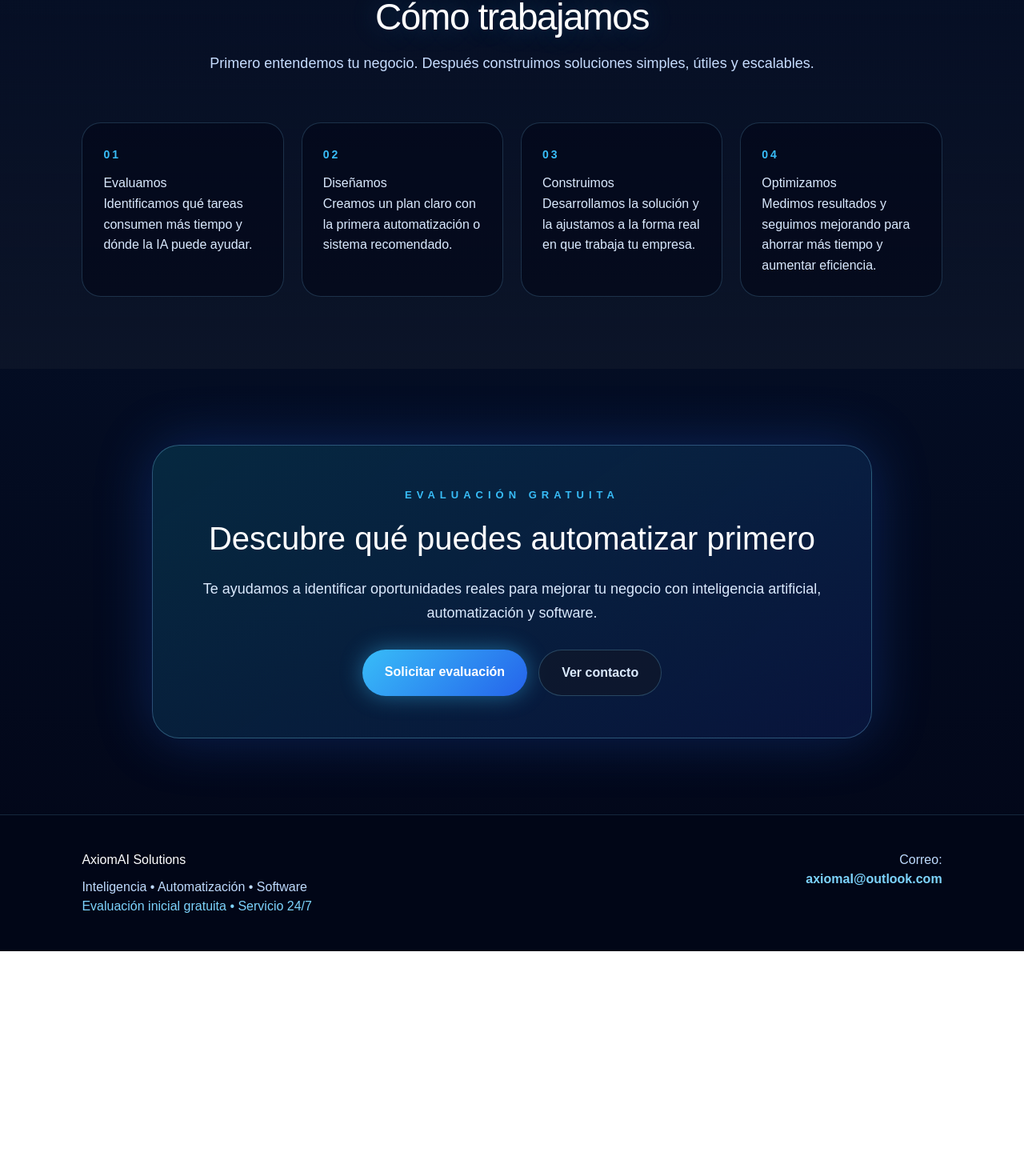
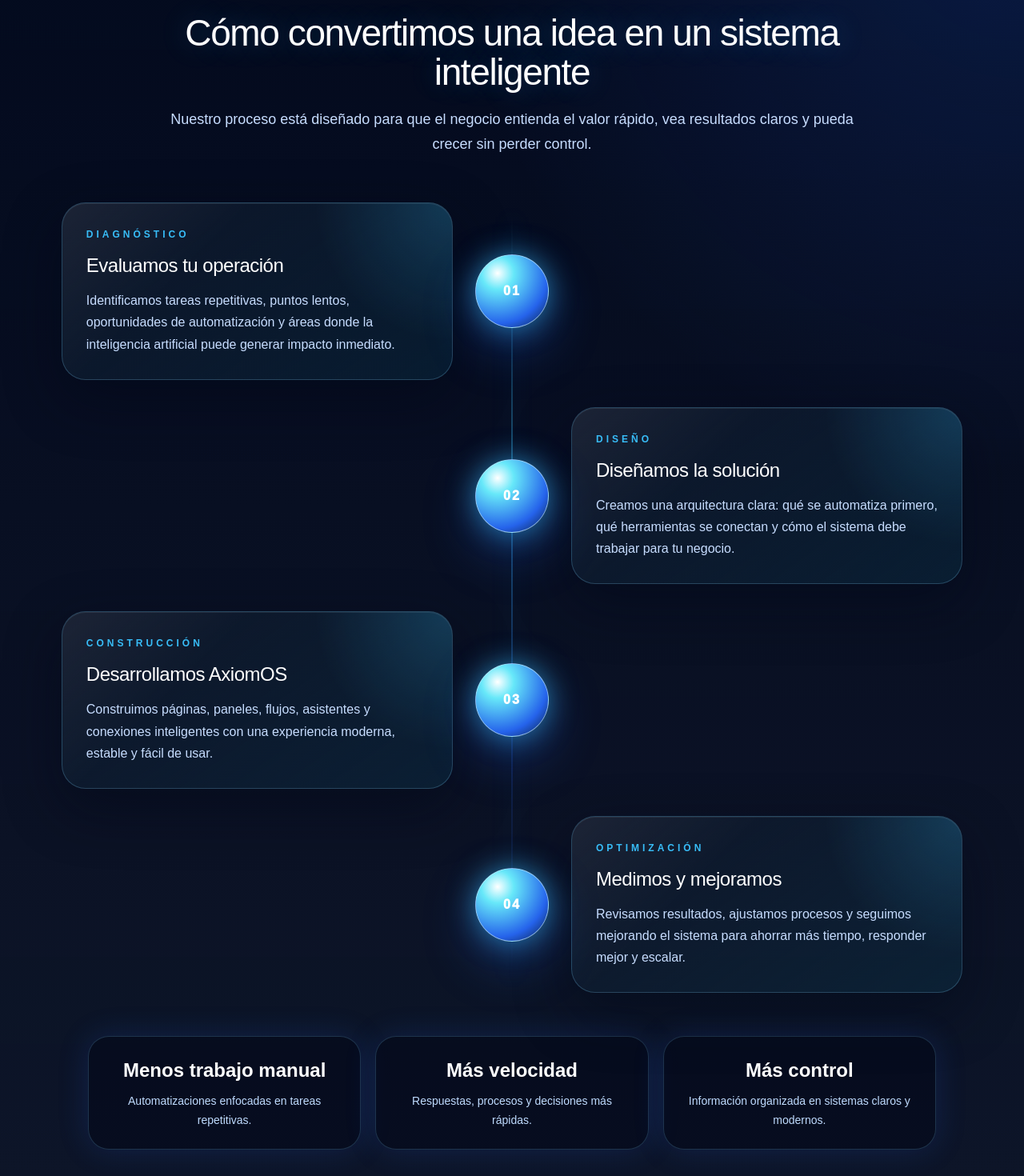
Before and after one commit to axiomaisolutionspr-a11y/AxiomOS, a Next.js app: page / in a window 1280 px wide. Shown: the part 2486-3956 px from the top of the page at 80% size. Before the commit the page ends 3675 px from the top, so only its background shows below. Built offline with nearby package versions, Linux system fonts and the light colour scheme.

Commit message:
Mejorar proceso ejecutivo de AxiomAI

```diff
--- a/app/page.tsx
+++ b/app/page.tsx
@@ -158,15 +158,193 @@ export default function Home() {
               letter-spacing: 3px;
             }
 
+            .axiom-process-shell {
+              max-width: 1160px;
+              margin: 0 auto;
+              position: relative;
+            }
+
+            .axiom-process-line {
+              position: absolute;
+              left: 50%;
+              top: 18px;
+              bottom: 18px;
+              width: 1px;
+              background: linear-gradient(
+                180deg,
+                transparent,
+                rgba(56, 189, 248, 0.75),
+                rgba(37, 99, 235, 0.45),
+                transparent
+              );
+              box-shadow: 0 0 28px rgba(56, 189, 248, 0.45);
+              transform: translateX(-50%);
+            }
+
+            .axiom-process-step {
+              position: relative;
+              display: grid;
+              grid-template-columns: 1fr 92px 1fr;
+              gap: 28px;
+              align-items: center;
+              margin-bottom: 34px;
+            }
+
+            .axiom-process-card {
+              position: relative;
+              min-height: 190px;
+              padding: 30px;
+              border-radius: 30px;
+              background:
+                linear-gradient(145deg, rgba(15,23,42,0.92), rgba(14,116,144,0.14));
+              border: 1px solid rgba(125, 211, 252, 0.24);
+              box-shadow:
+                0 24px 70px rgba(2, 6, 23, 0.45),
+                inset 0 1px 0 rgba(255,255,255,0.08);
+              overflow: hidden;
+            }
+
+            .axiom-process-card::before {
+              content: "";
+              position: absolute;
+              inset: 0;
+              background:
+                radial-gradient(circle at top right, rgba(56,189,248,0.2), transparent 32%),
+                linear-gradient(135deg, rgba(255,255,255,0.06), transparent 34%);
+              pointer-events: none;
+            }
+
+            .axiom-process-card h3 {
+              position: relative;
+              z-index: 2;
+              margin: 0 0 12px;
+              font-size: 24px;
+              color: white;
+              letter-spacing: -0.5px;
+            }
+
+            .axiom-process-card p {
+              position: relative;
+              z-index: 2;
+              margin: 0;
+              color: #c7ddff;
+              line-height: 1.7;
+              font-size: 16px;
+            }
+
+            .axiom-process-orb {
+              position: relative;
+              z-index: 3;
+              width: 92px;
+              height: 92px;
+              border-radius: 50%;
+              display: flex;
+              align-items: center;
+              justify-content: center;
+              background:
+                radial-gradient(circle at 30% 25%, #ffffff, #67e8f9 22%, #2563eb 68%, #071a3a 100%);
+              border: 1px solid rgba(186, 230, 253, 0.66);
+              box-shadow:
+                0 0 34px rgba(56, 189, 248, 0.58),
+                0 24px 65px rgba(37, 99, 235, 0.38);
+              color: white;
+              font-weight: 950;
+              letter-spacing: 2px;
+            }
+
+            .axiom-process-meta {
+              color: #38bdf8;
+              font-size: 12px;
+              font-weight: 900;
+              letter-spacing: 4px;
+              margin-bottom: 12px;
+              position: relative;
+              z-index: 2;
+            }
+
+            .axiom-process-empty {
+              min-height: 1px;
+            }
+
+            .axiom-metric-strip {
+              max-width: 1060px;
+              margin: 54px auto 0;
+              display: grid;
+              grid-template-columns: repeat(3, minmax(0, 1fr));
+              gap: 18px;
+            }
+
+            .axiom-metric {
+              padding: 24px;
+              border-radius: 26px;
+              text-align: center;
+              background: rgba(2, 6, 23, 0.52);
+              border: 1px solid rgba(125, 211, 252, 0.2);
+              box-shadow: 0 0 38px rgba(37, 99, 235, 0.18);
+            }
+
+            .axiom-metric strong {
+              display: block;
+              color: white;
+              font-size: 24px;
+              margin-bottom: 8px;
+            }
+
+            .axiom-metric span {
+              color: #bfdbfe;
+              font-size: 14px;
+              line-height: 1.5;
+            }
+
             @media (max-width: 980px) {
               .axiom-service-grid {
                 grid-template-columns: repeat(2, minmax(0, 1fr));
+              }
+
+              .axiom-process-line {
+                left: 46px;
+              }
+
+              .axiom-process-step {
+                grid-template-columns: 92px 1fr;
+                gap: 22px;
+              }
+
+              .axiom-process-step .axiom-process-empty {
+                display: none;
+              }
+
+              .axiom-process-step:nth-child(even) .axiom-process-orb {
+                grid-column: 1;
+                grid-row: 1;
+              }
+
+              .axiom-process-step:nth-child(even) .axiom-process-card {
+                grid-column: 2;
+                grid-row: 1;
+              }
+
+              .axiom-metric-strip {
+                grid-template-columns: 1fr;
               }
             }
 
             @media (max-width: 640px) {
               .axiom-service-grid {
                 grid-template-columns: 1fr;
+              }
+
+              .axiom-process-step {
+                grid-template-columns: 1fr;
+              }
+
+              .axiom-process-line {
+                display: none;
+              }
+
+              .axiom-process-orb {
+                width: 72px;
+                height: 72px;
               }
             }
           `}
@@ -255,53 +433,101 @@ export default function Home() {
         </div>
       </section>
 
-      <section id="proceso" style={darkSectionStyle}>
+      <section id="proceso" style={processSectionStyle}>
         <div style={sectionHeaderStyle}>
-          <p style={sectionLabelStyle}>PROCESO</p>
+          <p style={sectionLabelStyle}>PROCESO EJECUTIVO</p>
 
-          <h2 style={sectionTitleStyle}>Cómo trabajamos</h2>
+          <h2 style={sectionTitleStyle}>
+            Cómo convertimos una idea en un sistema inteligente
+          </h2>
 
           <p style={sectionTextStyle}>
-            Primero entendemos tu negocio. Después construimos soluciones
-            simples, útiles y escalables.
+            Nuestro proceso está diseñado para que el negocio entienda el valor
+            rápido, vea resultados claros y pueda crecer sin perder control.
           </p>
         </div>
 
-        <div style={processGridStyle}>
-          <div style={processCardStyle}>
-            <span style={stepNumberStyle}>01</span>
-            <h3>Evaluamos</h3>
+        <div className="axiom-process-shell">
+          <div className="axiom-process-line" />
+
+          <div className="axiom-process-step">
+            <div className="axiom-process-card">
+              <div className="axiom-process-meta">DIAGNÓSTICO</div>
+              <h3>Evaluamos tu operación</h3>
               <p>
-              Identificamos qué tareas consumen más tiempo y dónde la IA puede
-              ayudar.
+                Identificamos tareas repetitivas, puntos lentos, oportunidades
+                de automatización y áreas donde la inteligencia artificial puede
+                generar impacto inmediato.
               </p>
             </div>
 
-          <div style={processCardStyle}>
-            <span style={stepNumberStyle}>02</span>
-            <h3>Diseñamos</h3>
+            <div className="axiom-process-orb">01</div>
+
+            <div className="axiom-process-empty" />
+          </div>
+
+          <div className="axiom-process-step">
+            <div className="axiom-process-empty" />
+
+            <div className="axiom-process-orb">02</div>
+
+            <div className="axiom-process-card">
+              <div className="axiom-process-meta">DISEÑO</div>
+              <h3>Diseñamos la solución</h3>
               <p>
-              Creamos un plan claro con la primera automatización o sistema
-              recomendado.
+                Creamos una arquitectura clara: qué se automatiza primero, qué
+                herramientas se conectan y cómo el sistema debe trabajar para tu
+                negocio.
+              </p>
+            </div>
+          </div>
+
+          <div className="axiom-process-step">
+            <div className="axiom-process-card">
+              <div className="axiom-process-meta">CONSTRUCCIÓN</div>
+              <h3>Desarrollamos AxiomOS</h3>
+              <p>
+                Construimos páginas, paneles, flujos, asistentes y conexiones
+                inteligentes con una experiencia moderna, estable y fácil de
+                usar.
               </p>
             </div>
 
-          <div style={processCardStyle}>
-            <span style={stepNumberStyle}>03</span>
-            <h3>Construimos</h3>
+            <div className="axiom-process-orb">03</div>
+
+            <div className="axiom-process-empty" />
+          </div>
+
+          <div className="axiom-process-step">
+            <div className="axiom-process-empty" />
+
+            <div className="axiom-process-orb">04</div>
+
+            <div className="axiom-process-card">
+              <div className="axiom-process-meta">OPTIMIZACIÓN</div>
+              <h3>Medimos y mejoramos</h3>
               <p>
-              Desarrollamos la solución y la ajustamos a la forma real en que
-              trabaja tu empresa.
+                Revisamos resultados, ajustamos procesos y seguimos mejorando el
+                sistema para ahorrar más tiempo, responder mejor y escalar.
               </p>
             </div>
+          </div>
+        </div>
 
-          <div style={processCardStyle}>
-            <span style={stepNumberStyle}>04</span>
-            <h3>Optimizamos</h3>
-            <p>
-              Medimos resultados y seguimos mejorando para ahorrar más tiempo y
-              aumentar eficiencia.
-            </p>
+        <div className="axiom-metric-strip">
+          <div className="axiom-metric">
+            <strong>Menos trabajo manual</strong>
+            <span>Automatizaciones enfocadas en tareas repetitivas.</span>
+          </div>
+
+          <div className="axiom-metric">
+            <strong>Más velocidad</strong>
+            <span>Respuestas, procesos y decisiones más rápidas.</span>
+          </div>
+
+          <div className="axiom-metric">
+            <strong>Más control</strong>
+            <span>Información organizada en sistemas claros y modernos.</span>
           </div>
         </div>
       </section>
@@ -320,7 +546,7 @@ export default function Home() {
           </p>
 
           <div style={ctaButtonsStyle}>
-            <a href="mailto:axiomaI@outlook.com" style={primaryLinkStyle}>
+            <a href="mailto:axiomai@outlook.com" style={primaryLinkStyle}>
               Solicitar evaluación
             </a>
 
@@ -347,8 +573,8 @@ export default function Home() {
         <div style={footerInfoStyle}>
           <p>Correo:</p>
 
-          <a href="mailto:axiomaI@outlook.com" style={footerLinkStyle}>
-            axiomaI@outlook.com
+          <a href="mailto:axiomai@outlook.com" style={footerLinkStyle}>
+            axiomai@outlook.com
           </a>
         </div>
       </footer>
@@ -520,11 +746,13 @@ const servicesNoteStyle: CSSProperties = {
   boxShadow: "0 0 40px rgba(37, 99, 235, 0.18)",
 };
 
-const darkSectionStyle: CSSProperties = {
-  padding: "90px 8%",
+const processSectionStyle: CSSProperties = {
+  position: "relative",
+  padding: "110px 6%",
   background:
-    "linear-gradient(180deg, rgba(2,6,23,0.35), rgba(15,23,42,0.72))",
+    "radial-gradient(circle at top right, rgba(37,99,235,0.18), transparent 34%), linear-gradient(180deg, rgba(2,6,23,0.78), rgba(15,23,42,0.9))",
   borderTop: "1px solid rgba(125, 211, 252, 0.16)",
+  overflow: "hidden",
 };
 
 const sectionHeaderStyle: CSSProperties = {
@@ -557,30 +785,6 @@ const sectionTextStyle: CSSProperties = {
   fontSize: "18px",
   lineHeight: 1.7,
   margin: 0,
-};
-
-const processGridStyle: CSSProperties = {
-  display: "grid",
-  gridTemplateColumns: "repeat(auto-fit, minmax(220px, 1fr))",
-  gap: "22px",
-};
-
-const processCardStyle: CSSProperties = {
-  padding: "26px",
-  borderRadius: "24px",
-  background: "rgba(2, 6, 23, 0.58)",
-  border: "1px solid rgba(125, 211, 252, 0.2)",
-  color: "#dbeafe",
-  lineHeight: 1.6,
-};
-
-const stepNumberStyle: CSSProperties = {
-  display: "inline-block",
-  color: "#38bdf8",
-  fontSize: "14px",
-  fontWeight: 900,
-  letterSpacing: "3px",
-  marginBottom: "12px",
 };
 
 const ctaSectionStyle: CSSProperties = {
```
Lines whose indentation alone changed are shown as unchanged.
